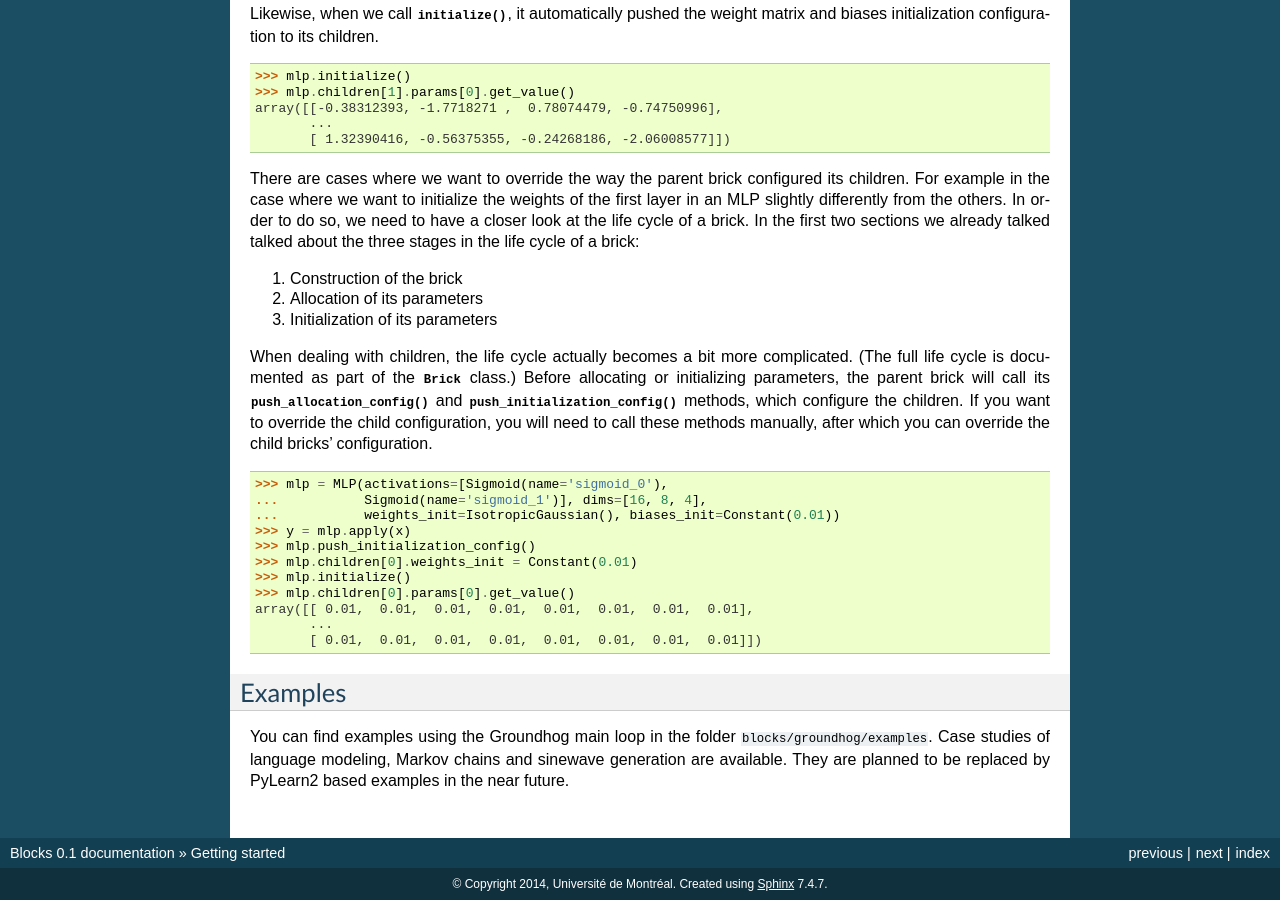
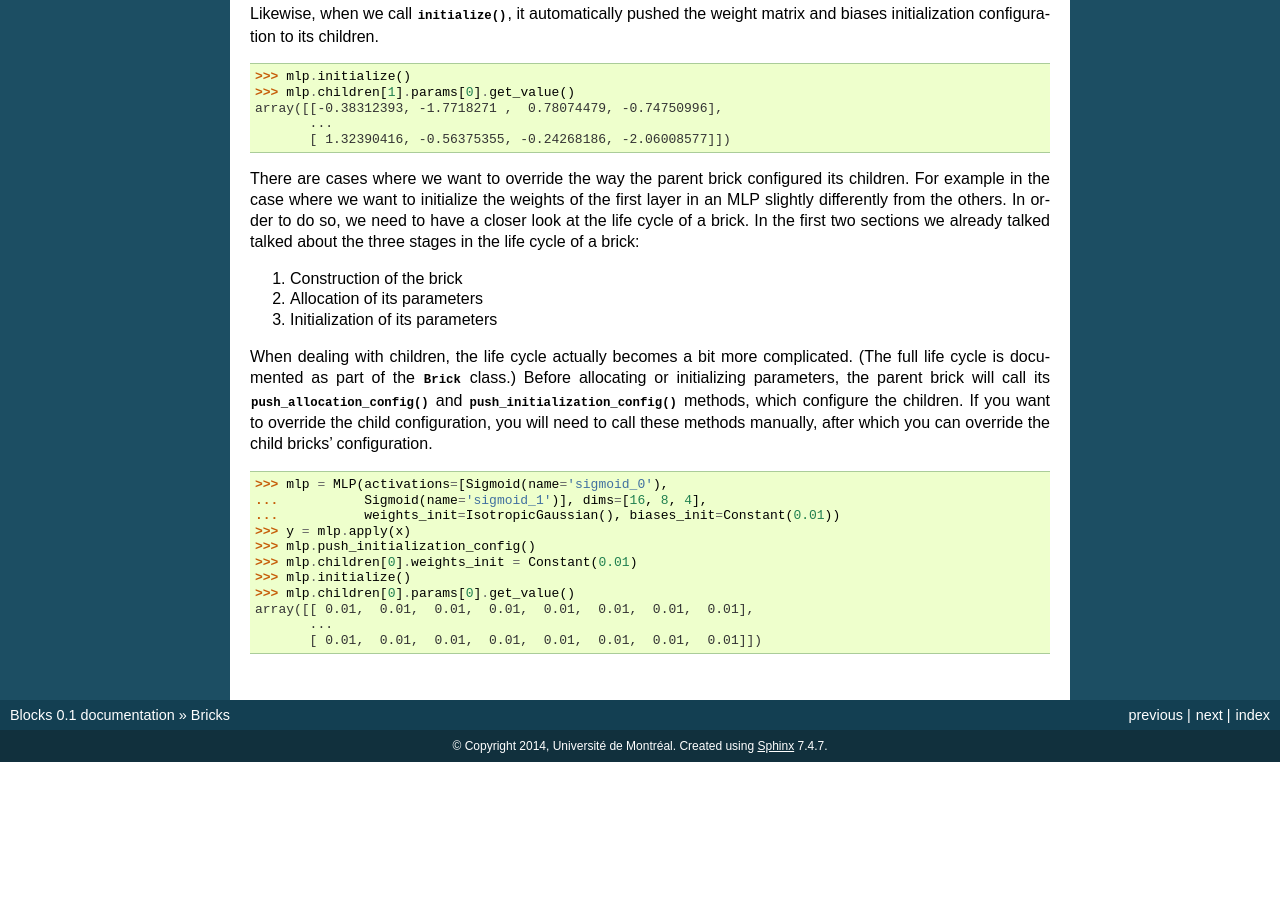
Before and after one commit to mila-iqia/blocks, a Sphinx documentation site: the page built from docs/bricks_overview.rst, in a window 1280 px wide and 900 px high, scrolled down 2151 px. Built offline with Sphinx 7.4.7, drawn with Linux system fonts in a browser that asks for light colours; after the commit the page ends 2913 px from its top, so only the background shows below that; some of the changed text lies outside the part shown.

Commit message:
Move bricks explanation to in-depth section

```diff
--- a/docs/getting_started.rst
+++ b/docs/bricks_overview.rst
@@ -1,5 +1,5 @@
-Getting started
-===============
+Bricks
+======
 
 Blocks is a framework that is supposed to make it easier to build complicated
 neural network models on top of Theano_. In order to do so, we introduce the
@@ -104,7 +104,7 @@
     >>> linear3.params
     [W, b]
 
-Nested blocks
+Nested bricks
 -------------
 
 Many neural network models, especially more complex ones, can be considered
@@ -174,11 +174,3 @@
 
 .. _machine translation models: http://arxiv.org/abs/1409.0473
 .. _here: :class:`blocks.bricks.Brick`
-
-Examples
---------
-
-You can find examples using the Groundhog main loop in the folder
-``blocks/groundhog/examples``.  Case studies of language modeling, Markov
-chains and sinewave generation are available. They are planned to be replaced
-by PyLearn2 based examples in the near future.
--- a/docs/index.rst
+++ b/docs/index.rst
@@ -27,11 +27,11 @@
 .. toctree::
    setup
    quickstart
-   getting_started
 
 In-depth
 --------
 .. toctree::
+   bricks_overview
    configuration
    developer_guidelines
 
```
